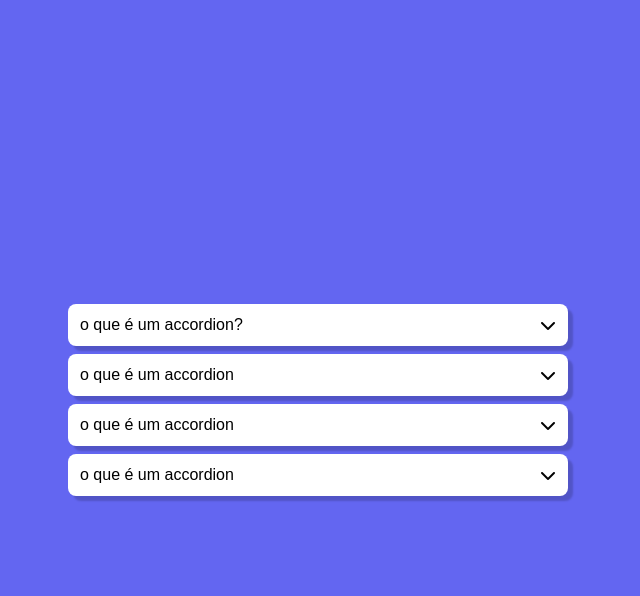
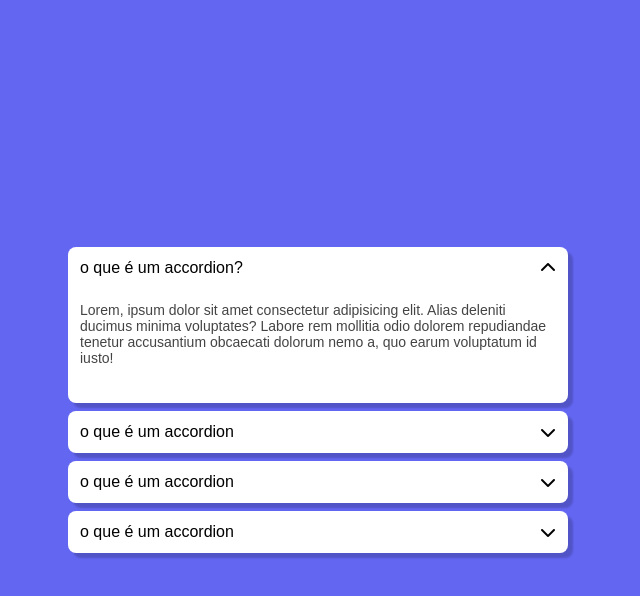
Before and after one commit to erick100-code/js, a plain HTML site: page meus_ex/ex002/index.html in a window 1280 px wide. Both pictures are taken after a click on the element 640 px from the left and 325 px from the top of the page. Shown: the whole page, without its empty margins (322-962 px from the left). Drawn offline with Linux system fonts and the light colour scheme; a web font is replaced by a local one.

Commit message:
site accordion completed finish

```diff
--- a/meus_ex/ex002/index.html
+++ b/meus_ex/ex002/index.html
@@ -14,22 +14,7 @@
                 <span>
                     o que é um accordion?
                 </span>
-                <i class="fa-solid fa-chevron-down"></i>
-            </button>
-
-            <div class="accordion-body active">
-                <p>
-                    Lorem, ipsum dolor sit amet consectetur adipisicing elit. Alias deleniti ducimus minima voluptates? Labore rem mollitia odio dolorem repudiandae tenetur accusantium obcaecati dolorum nemo a, quo earum voluptatum id iusto!
-                </p>
-            </div>
-        </div>
-
-        <div class="accordion">
-            <button class="accordion-header">
-                <span>
-                    o que é um accordion
-                </span>
-                <i class="fa-solid fa-chevron-down"></i>
+                <i class="fa-solid fa-chevron-down arrow"></i>
             </button>
 
             <div class="accordion-body">
@@ -44,7 +29,7 @@
                 <span>
                     o que é um accordion
                 </span>
-                <i class="fa-solid fa-chevron-down"></i>
+                <i class="fa-solid fa-chevron-down arrow"></i>
             </button>
 
             <div class="accordion-body">
@@ -59,7 +44,22 @@
                 <span>
                     o que é um accordion
                 </span>
-                <i class="fa-solid fa-chevron-down"></i>
+                <i class="fa-solid fa-chevron-down arrow"></i>
+            </button>
+
+            <div class="accordion-body">
+                <p>
+                    Lorem, ipsum dolor sit amet consectetur adipisicing elit. Alias deleniti ducimus minima voluptates? Labore rem mollitia odio dolorem repudiandae tenetur accusantium obcaecati dolorum nemo a, quo earum voluptatum id iusto!
+                </p>
+            </div>
+        </div>
+
+        <div class="accordion">
+            <button class="accordion-header">
+                <span>
+                    o que é um accordion
+                </span>
+                <i class="fa-solid fa-chevron-down arrow"></i>
             </button>
 
             <div class="accordion-body">
--- a/meus_ex/ex002/src/javascript/script.js
+++ b/meus_ex/ex002/src/javascript/script.js
@@ -1,8 +1,11 @@
-const accordions = document.querySelectorAll('div.accordion') //pega todas as div com class accordion
+const accordions = document.querySelectorAll('div.accordion')
 
-accordions.forEach(accordion => {// forEach seleciona todos (accordion) da um nome para cada elemento da lista da variavel accordions que selecionou todas as divs e então abaixo com o nome que demos a cada elemento da lista executamos estilo ou coisas a ele (cada elemento)
-    accordion.addEventListener('click', () => {// () => Função anônima: Não tem nome e é usada no local onde é passada.
-        const body = accordion.querySelector('div.accordion-body') // aqui é o que vai ser executado dentro da função
-        body.classList.toggle('active') // toggle adiciona a class se ela não existir e tira se ela existir
+
+accordions.forEach(accordion => {
+    accordion.addEventListener('click', () => {
+        const body = accordion.querySelector('div.accordion-body')
+        body.classList.toggle('active')
     })
 })
+
+// 11:06
--- a/meus_ex/ex002/src/styles/style.css
+++ b/meus_ex/ex002/src/styles/style.css
@@ -62,10 +62,13 @@ button.accordion-header > span {
 div.accordion-body {
     opacity: 0;
     height: 0px;
+    overflow: hidden;
 
     color: #444;
 
     font-size: 14px;
+
+    transition: opacity .3s;
 }
 
 div.accordion-body.active {
@@ -73,3 +76,13 @@ div.accordion-body.active {
     opacity: 1;
     padding: 25px 0px;
 }
+
+/*accordion animação*/
+
+div.accordion:has(.active) .arrow {
+    transform: rotate(180deg);
+}
+
+i.arrow {
+    transition: transform .2s linear;
+}
```
Also changed, not shown: meus_ex/ex003/index.html (added, +23 -0 lines), meus_ex/ex003/src/css/style.css (added), meus_ex/ex003/src/javascript/script.js (added).
